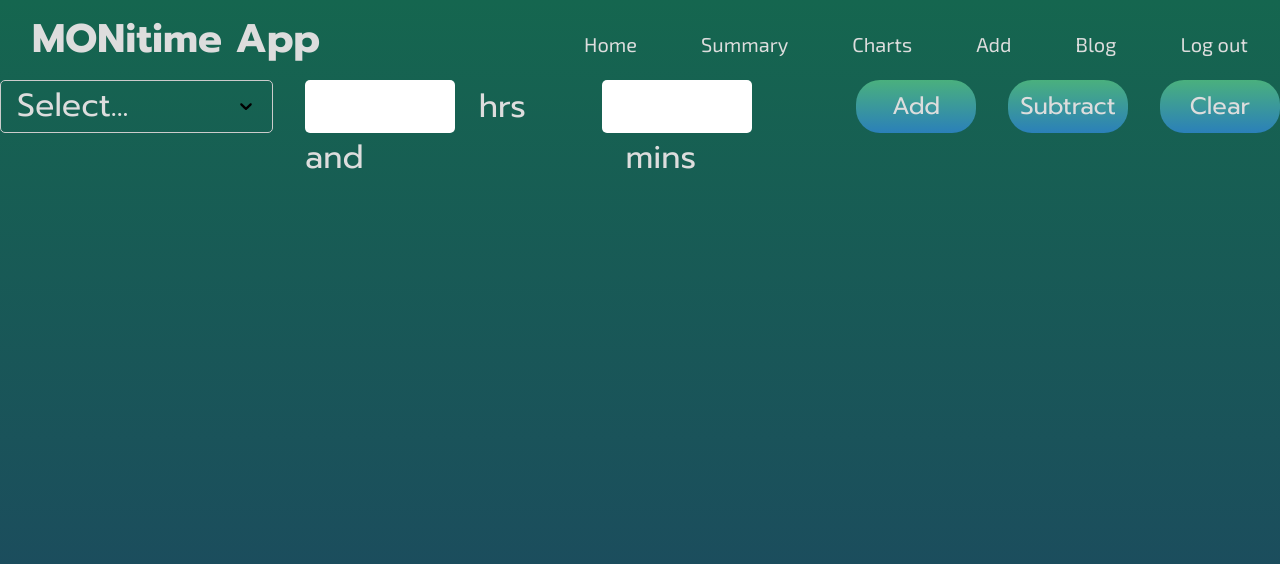
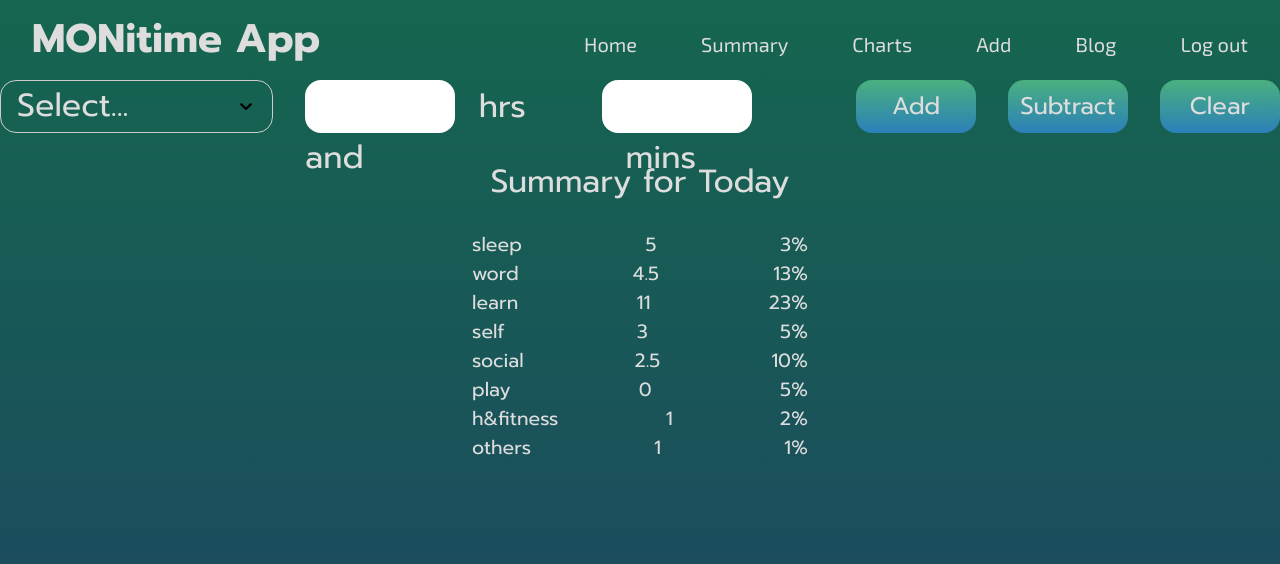
Before and after one commit to aramind/first-web-dev-portfolio, a React (Create React App) app in the folder p3-react-app/: page /monitimeapp/add in a window 1280 px wide. Shown: the top 564 px of the page. Built offline with nearby package versions, Linux system fonts and the light colour scheme.

Commit message:
feat: adding the table visual of the Add page

```diff
--- a/p3-react-app/src/components/AddPageInputForm.css
+++ b/p3-react-app/src/components/AddPageInputForm.css
@@ -3,7 +3,7 @@
   font-size: 2rem;
   text-align: center;
   color: black;
-  border-radius: 5px;
+  border-radius: 1rem;
   border: none;
   height: 100%;
 }
--- a/p3-react-app/src/components/Button.css
+++ b/p3-react-app/src/components/Button.css
@@ -1,7 +1,7 @@
 button {
   height: 100%;
   width: 120px;
-  border-radius: 1.5rem;
+  border-radius: 1rem;
 
   background-image: linear-gradient(180deg, #4ab07e, #2b80b9);
   border: none;
--- a/p3-react-app/src/components/DropdownList.css
+++ b/p3-react-app/src/components/DropdownList.css
@@ -4,7 +4,7 @@
   text-align: left;
   border: 1px solid #ccc;
   position: relative;
-  border-radius: 5px;
+  border-radius: 1rem;
 }
 
 .dropdown-input {
@@ -18,10 +18,10 @@
 
 .dropdown-menu {
   position: absolute;
-  transform: translateY(4px);
+  transform: translateY(1rem);
   width: 100%;
   border: 1px solid #ccc;
-  border-radius: 5px;
+  border-radius: 1rem;
   overflow: auto;
   max-height: 500px;
   background-color: #fff;
--- /dev/null
+++ b/p3-react-app/src/components/TableDetail.css
@@ -0,0 +1,10 @@
+.table-row {
+  display: flex;
+  align-items: center;
+  justify-content: space-between;
+  gap: 2rem;
+  font-size: 1.2rem;
+  width: 100%;
+
+  padding-inline: 1.5rem;
+}
--- /dev/null
+++ b/p3-react-app/src/components/TableDetail.js
@@ -0,0 +1,14 @@
+import "./TableDetail.css";
+import React from "react";
+
+const TableDetail = ({ index, label, hrs, percent }) => {
+  return (
+    <div className="table-row">
+      <p>{label}</p>
+      <p>{hrs}</p>
+      <p>{percent}%</p>
+    </div>
+  );
+};
+
+export default TableDetail;
--- a/p3-react-app/src/pages/AddPage.css
+++ b/p3-react-app/src/pages/AddPage.css
@@ -18,3 +18,21 @@
   align-items: center;
   gap: 2rem;
 }
+
+#add-page-table {
+  width: 30%;
+}
+
+.table-head {
+  text-align: center;
+  font-size: 2rem;
+  padding: 1.5rem;
+}
+
+.add-page__visuals {
+  /* border: 1px solid black; */
+  width: 100%;
+  display: flex;
+  justify-content: center;
+  align-items: center;
+}
--- a/p3-react-app/src/pages/AddPage.js
+++ b/p3-react-app/src/pages/AddPage.js
@@ -3,6 +3,7 @@ import React from "react";
 import AddPageInputForm from "../components/AddPageInputForm";
 import DropdownList from "../components/DropdownList";
 import Button from "../components/Button";
+import TableDetail from "../components/TableDetail";
 
 const AddPage = () => {
   const options = [
@@ -20,6 +21,16 @@ const AddPage = () => {
     console.log(`You selected ${value.value}`);
   };
 
+  const tds = [
+    { label: "sleep", hrs: 5, percent: 3 },
+    { label: "word", hrs: 4.5, percent: 13 },
+    { label: "learn", hrs: 11, percent: 23 },
+    { label: "self", hrs: 3, percent: 5 },
+    { label: "social", hrs: 2.5, percent: 10 },
+    { label: "play", hrs: 0, percent: 5 },
+    { label: "h&fitness", hrs: 1, percent: 2 },
+    { label: "others", hrs: 1, percent: 1 },
+  ];
   return (
     <div className="page add-page">
       <div className="add-page__inputs">
@@ -46,6 +57,28 @@ const AddPage = () => {
           <Button label="Clear" />
         </div>
       </div>
+      <div className="add-page__visuals">
+        <div
+          id="add-page-table"
+          className="add-page-visual"
+        >
+          <div className="table-head">Summary for Today</div>
+          <div className="table-details">
+            {tds.map((e, index) => (
+              <TableDetail
+                key={index}
+                label={e.label}
+                hrs={e.hrs}
+                percent={e.percent}
+              />
+            ))}
+          </div>
+        </div>
+        <div
+          id="add-page-chart"
+          className="add-page-visual"
+        ></div>
+      </div>
     </div>
   );
 };
```
